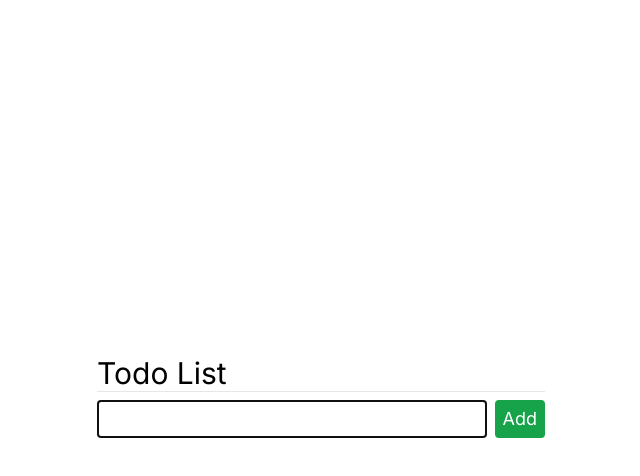
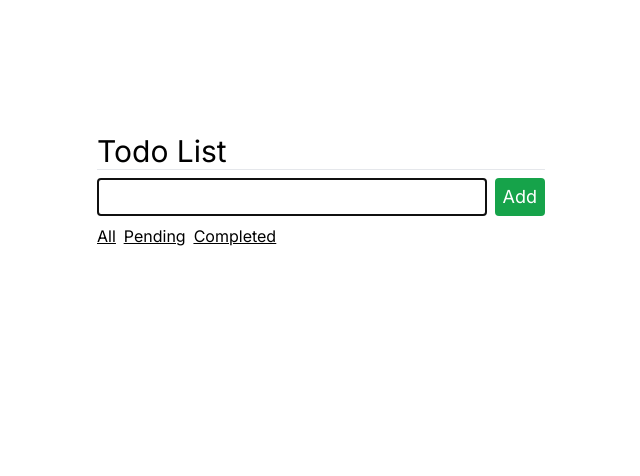
Before and after one commit to ketan-sonar/todo-app-next-js, a Next.js app: page / in a window 1280 px wide. Shown: the top 476 px of the page, without its empty margins (319-959 px from the left). Built offline with nearby package versions, Linux system fonts and the light colour scheme.

Commit message:
add TodoFilter that filters todos by there status

```diff
--- /dev/null
+++ b/src/app/components/TodoFilter.tsx
@@ -0,0 +1,11 @@
+import Link from "next/link";
+
+export default function TodoFilter() {
+  return (
+    <div className="underline space-x-2">
+      <Link href={"/"}>All</Link>
+      <Link href={"/?complete=false"}>Pending</Link>
+      <Link href={"/?complete=true"}>Completed</Link>
+    </div>
+  );
+}
--- a/src/app/page.tsx
+++ b/src/app/page.tsx
@@ -4,10 +4,19 @@ import TodoList from "@/app/components/TodoList";
 import TodoInput from "@/app/components/TodoInput";
 import { Todo, TodoStatus } from "@/app/utils/Todo";
 import useLocalStorage from "@/app/hooks/useLocalStorage";
-import { TodosContext } from "./context/todos-context";
+import { TodosContext } from "@/app/context/todos-context";
+import { useSearchParams } from "next/navigation";
+import { useEffect, useState } from "react";
+import TodoFilter from "./components/TodoFilter";
 
 export default function Home() {
   const [todos, setTodos] = useLocalStorage<Todo[]>("todos", []);
+  const [firstRender, setFirstRender] = useState(true);
+  const params = useSearchParams();
+
+  useEffect(() => {
+    setFirstRender(false);
+  }, []);
 
   const addTodo = (title: string) => {
     if (!title) return;
@@ -41,15 +50,27 @@ export default function Home() {
     setTodos((prev) => prev.filter((todo) => todo.id !== id));
   };
 
+  const getActiveTodos = () => {
+    if (params.get("complete") === "false") {
+      return todos.filter((todo) => todo.status === TodoStatus.INCOMPLETE);
+    } else if (params.get("complete") === "true") {
+      return todos.filter((todo) => todo.status === TodoStatus.COMPLETE);
+    }
+    return todos;
+  };
+
+  if (firstRender) return <></>;
+
   return (
     <div className="HomePage w-screen h-screen flex justify-center items-center">
-      <div className="container max-w-md">
+      <div className="container max-w-md h-2/3">
         <h1 className="text-3xl">Todo List</h1>
         <hr />
         <TodosContext.Provider
-          value={{ todos, addTodo, toggleTodo, deleteTodo }}
+          value={{ todos: getActiveTodos(), addTodo, toggleTodo, deleteTodo }}
         >
           <TodoInput className="my-2" />
+          <TodoFilter />
           <TodoList />
         </TodosContext.Provider>
       </div>
```
